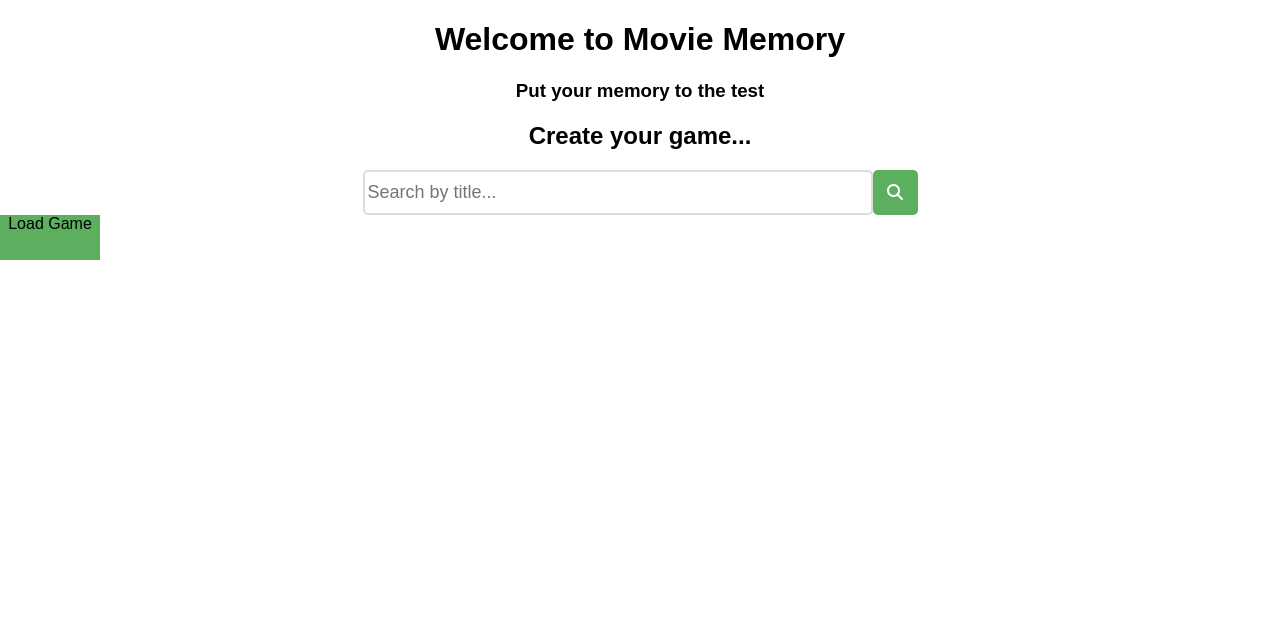
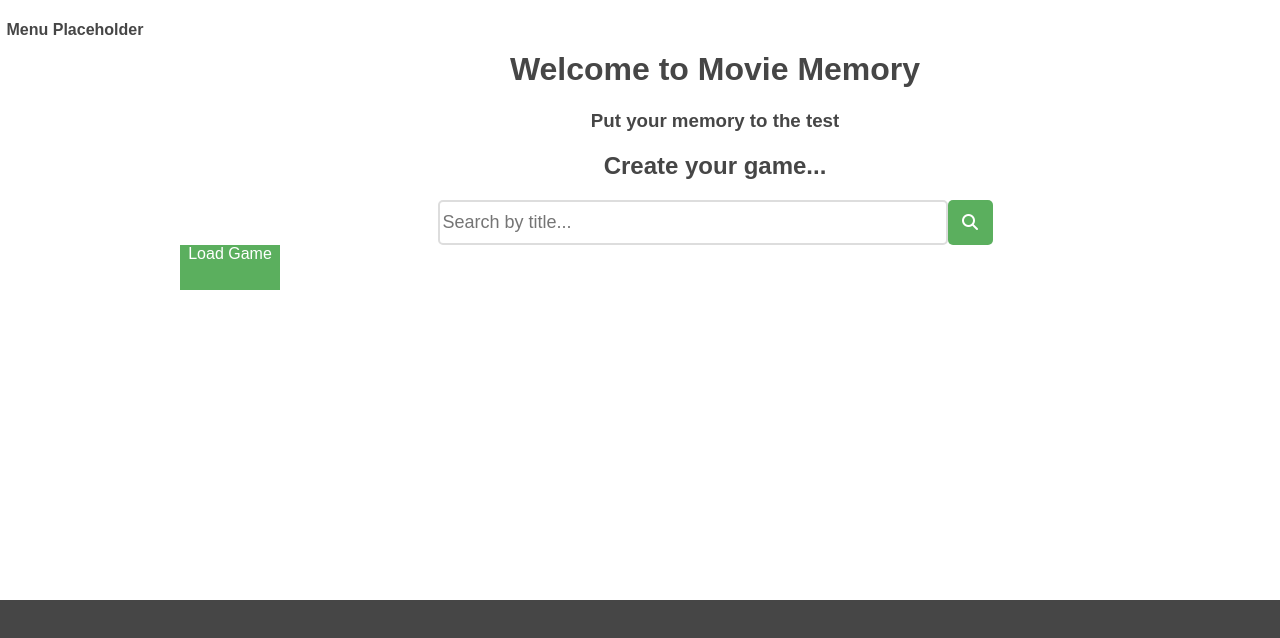
Before and after one commit to dsolis421/december83, a React (Create React App) app in the folder client/: page / in a window 1280 px wide. Shown: the top 638 px of the page. Built offline with nearby package versions, Linux system fonts and the light colour scheme.

Commit message:
arrays with dynamic IDs, layout update

```diff
--- a/client/public/index.html
+++ b/client/public/index.html
@@ -14,7 +14,7 @@
       work correctly both with client-side routing and a non-root public URL.
       Learn how to configure a non-root public URL by running `npm run build`.
     -->
-    <title>React App</title>
+    <title>Movie Memory</title>
   </head>
   <body>
     <div id="root"></div>
@@ -28,5 +28,8 @@
       To begin the development, run `npm start`.
       To create a production bundle, use `npm run build`.
     -->
+    <footer>
+
+    </footer>
   </body>
 </html>
--- a/client/src/App.css
+++ b/client/src/App.css
@@ -1,16 +1,21 @@
 .App {
+  position: relative;
   text-align: center;
+  min-height: 600px;
 }
 
-.App-header {
-  background-color: #222;
-  height: 150px;
-  padding: 20px;
-  color: white;
+#movie-menu {
+  position: absolute;
+  background-color: white;
+  top: 0;
+  left: 0;
+  width: 150px;
+  height: 600px;
+  overflow-y: scroll;
 }
 
-.App-intro {
-  font-size: large;
+#play-area {
+  padding: 30px 30px 0 180px;
 }
 
 input {
@@ -37,6 +42,7 @@ input {
   height: 45px;
   width: 100px;
   background-color: #5BAF5E;
+  color: white;
 }
 
 .returned-movie > div {
@@ -54,3 +60,15 @@ input {
   margin: 0 20px 0 0;
   line-height: 50px;
 }
+
+#game-board {
+  padding: 20px;
+  display: flex;
+  flex-direction: row;
+  flex-wrap: wrap;
+  justify-content: space-between;;
+}
+
+#game-board > div {
+  margin: 5px;
+}
--- a/client/src/App.js
+++ b/client/src/App.js
@@ -1,5 +1,6 @@
 import React, { Component } from 'react';
 import PlayArea from './PlayArea';
+import MovieMenu from './MovieMenu';
 import './App.css';
 
 class App extends Component {
@@ -11,8 +12,7 @@ class App extends Component {
   render() {
     return (
       <div className="App">
-        <h1>Welcome to Movie Memory</h1>
-        <h3>Put your memory to the test</h3>
+        <MovieMenu />
         <PlayArea />
       </div>
     );
--- a/client/src/MovieGame.js
+++ b/client/src/MovieGame.js
@@ -69,7 +69,7 @@ class MovieGame extends React.Component {
     return (
       <div id="game-board">
         {this.props.gameDeck.map(card => {
-          return <MovieCard key={card} memoryImage={card}/>
+          return <MovieCard key={card.id} memoryImage={card.movie}/>
           })
         }
       </div>
--- /dev/null
+++ b/client/src/MovieMenu.js
@@ -0,0 +1,18 @@
+import React from 'react';
+
+class MovieMenu extends React.Component {
+  constructor() {
+    super();
+  }
+
+  render() {
+    return (
+      <div id="movie-menu">
+        <h4>Menu Placeholder</h4>
+      </div>
+    )
+  }
+
+}
+
+export default MovieMenu;
--- a/client/src/MovieSearchBar.js
+++ b/client/src/MovieSearchBar.js
@@ -3,6 +3,7 @@ import React from 'react';
 const MovieSearchBar = props => {
     return (
       <div>
+        <h2>Create your game...</h2>
         <input type="text"
           placeholder="Search by title..."
           value={props.value}
--- a/client/src/PlayArea.js
+++ b/client/src/PlayArea.js
@@ -15,6 +15,7 @@ class PlayArea extends React.Component {
       movies: [],
       searchText: '',
       searchResult: [],
+      showSearch: true,
       showResults: false,
       showGame: false
     };
@@ -43,7 +44,7 @@ class PlayArea extends React.Component {
         searchResult: RESULT,
         showResults: true
       });
-      console.log(this.state.searchResult);
+      console.log("search result ", this.state.searchResult);
     })
     .catch(err => {
         console.log(`Error! ${err}`)
@@ -52,24 +53,28 @@ class PlayArea extends React.Component {
 
   addMovieToGame(movie) {
     console.log("movie = " + movie);
-    this.game.push(movie);
-    console.log("game = " + this.game);
+    var x = this.game.length + 1;
+    this.game.push({id: x, movie: movie});
+    console.log("game", this.game);
     this.setState({
       movies: this.game
     });
-    console.log("movie state " + this.state.movies);
+    console.log("movie state ", this.state.movies);
   }
 
   buildGame(arr) {
     //map each array index
     arr.map(poster => {
       let gameArray = arr;
-      gameArray.push(poster);
-      gameArray.push(poster);
-      gameArray.push(poster);
-      console.log(gameArray);
+      gameArray.push({id: Math.floor(Math.random() * 1000), movie: poster.movie});
+      gameArray.push({id: Math.floor(Math.random() * 1000), movie: poster.movie});
+      gameArray.push({id: Math.floor(Math.random() * 1000), movie: poster.movie});
+      console.log("game array", gameArray);
       this.setState({
-        showGame: true
+        movies: gameArray,
+        showGame: true,
+        showResults: false,
+        showSearch: false
       });
       return gameArray;
     });
@@ -83,15 +88,16 @@ class PlayArea extends React.Component {
   render() {
     return (
       <div id="play-area">
-        <h2>Create your game...</h2>
-        <MovieSearchBar
+        <h1>Welcome to Movie Memory</h1>
+        <h3>Put your memory to the test</h3>
+        {this.state.showSearch ? <MovieSearchBar
           captureSearch={this.captureSearch.bind(this)}
           goSearch={this.goSearch.bind(this)}
-          value={this.state.searchText}/>
+          value={this.state.searchText}/> : null }
         <div id='load-game' onClick={() => this.buildGame(this.state.movies)}>Load Game</div>
         {this.state.showResults ? <MovieSearchResults searchResult={this.state.searchResult}
           addMovie={this.addMovieToGame.bind(this)}/> : null}
-        {this.state.showGame ? <MovieGame gameDeck={this.game}/> : null}
+        {this.state.showGame ? <MovieGame gameDeck={this.state.movies}/> : null}
       </div>
     )
   }
--- a/client/src/index.css
+++ b/client/src/index.css
@@ -2,4 +2,10 @@ body {
   margin: 0;
   padding: 0;
   font-family: sans-serif;
+  color: rgb(70, 70, 70);
 }
+
+footer {
+  height: 300px;
+  background-color: rgb(70, 70, 70);
+}
```
